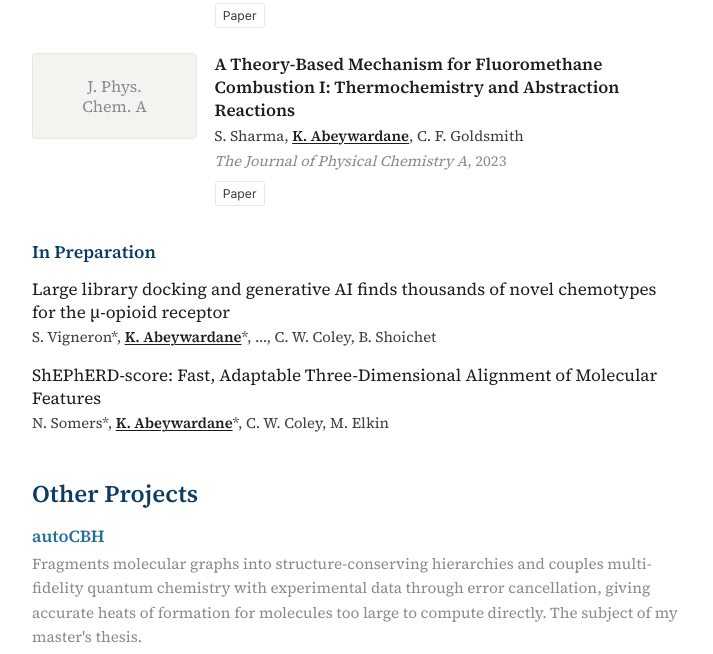
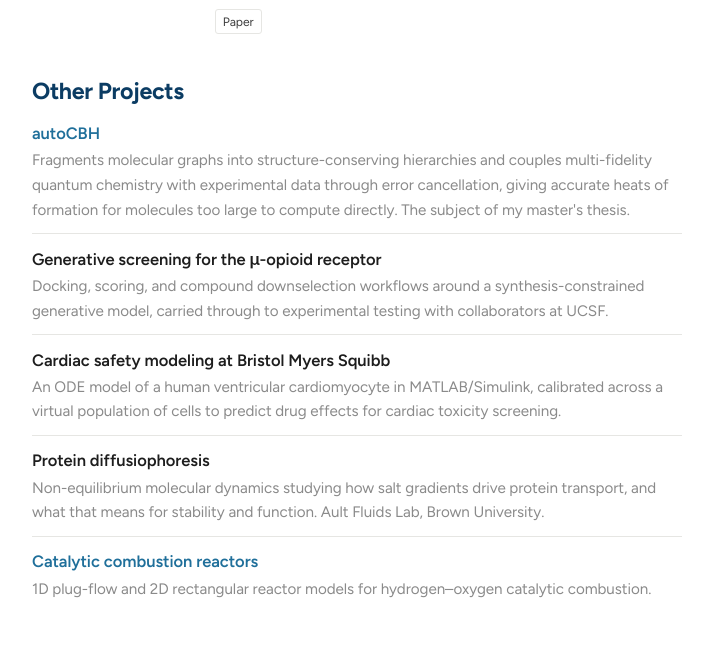
Before and after one commit to kentoabeywardane/kentoabeywardane.github.io, a plain HTML site: page index.html in a window 1280 px wide. Shown: the part 3542-4196 px from the top of the page, without its empty margins (418-1131 px from the left). Drawn offline with Linux system fonts and the light colour scheme.

Commit message:
Switch to Figtree, drop in-preparation section
Claude-Session: https://claude.ai/code/session_01Q1pY8nh8t1UsAuJzUnJ1rk

```diff
--- a/assets/css/style.css
+++ b/assets/css/style.css
@@ -9,8 +9,10 @@
   --rule: #e6e6e3;
   --tile: #f3f3f0;
   --figure-bg: #ffffff;
-  --serif: "Source Serif 4", Georgia, "Times New Roman", serif;
-  --sans: Inter, -apple-system, BlinkMacSystemFont, "Segoe UI", sans-serif;
+  /* Swap --serif for a different face to restyle the whole page.
+     Friendly alternatives: "DM Sans", "Karla", "Nunito Sans", "Work Sans". */
+  --serif: Figtree, -apple-system, BlinkMacSystemFont, "Segoe UI", Arial, sans-serif;
+  --sans: Figtree, -apple-system, BlinkMacSystemFont, "Segoe UI", Arial, sans-serif;
 }
 @media (prefers-color-scheme: dark) {
   :root:not([data-theme="light"]) {
@@ -38,8 +40,9 @@ body {
   background: var(--bg);
   color: var(--fg);
   font-family: var(--serif);
-  font-size: 17px;
-  line-height: 1.6;
+  font-size: 16.5px;
+  line-height: 1.62;
+  letter-spacing: -0.003em;
   -webkit-font-smoothing: antialiased;
 }
 p { margin: 0 0 1rem; }
@@ -53,10 +56,10 @@ a:hover { text-decoration: underline; }
 h2 {
   font-family: var(--serif);
   color: var(--accent);
-  font-size: 1.5rem; font-weight: 600; line-height: 1.2;
+  font-size: 1.45rem; font-weight: 700; line-height: 1.2; letter-spacing: -0.015em;
   margin: 0 0 .9rem;
 }
-h3 { font-family: var(--serif); color: var(--fg-strong); font-size: 1.15rem; font-weight: 600; margin: 0 0 .15rem; }
+h3 { font-family: var(--serif); color: var(--fg-strong); font-size: 1.12rem; font-weight: 700; letter-spacing: -0.01em; margin: 0 0 .15rem; }
 h3.sub { color: var(--accent); font-size: 1.1rem; margin: 2rem 0 .75rem; }
 .muted { color: var(--muted); }
 .small { font-size: .88rem; }
@@ -80,9 +83,9 @@ h3.sub { color: var(--accent); font-size: 1.1rem; margin: 2rem 0 .75rem; }
 .monogram {
   display: flex; align-items: center; justify-content: center;
   background: var(--tile); color: var(--accent);
-  font-family: var(--serif); font-size: 2.6rem; letter-spacing: .02em;
+  font-family: var(--serif); font-size: 2.5rem; font-weight: 600; letter-spacing: .01em;
 }
-.profile-name { font-family: var(--serif); font-size: 1.35rem; font-weight: 600; color: var(--fg-strong); margin: 0 0 .1rem; line-height: 1.25; }
+.profile-name { font-family: var(--serif); font-size: 1.3rem; font-weight: 700; letter-spacing: -0.015em; color: var(--fg-strong); margin: 0 0 .1rem; line-height: 1.25; }
 .profile-role { margin: 0 0 .35rem; }
 .profile-affil { font-size: .95rem; margin: 0 0 .6rem; line-height: 1.45; }
 .profile-mail { font-family: var(--sans); font-size: .85rem; margin: 0 0 1rem; }
@@ -127,14 +130,11 @@ h3.sub { color: var(--accent); font-size: 1.1rem; margin: 2rem 0 .75rem; }
 .teaser img { max-height: 84px; width: auto; object-fit: contain; }
 .teaser .badge { position: absolute; top: -.45rem; left: -.3rem; }
 .teaser-text { background: var(--tile); font-family: var(--serif); color: var(--muted); font-size: 1rem; text-align: center; line-height: 1.25; }
-.pub-title { font-weight: 600; color: var(--fg-strong); margin: 0 0 .15rem; line-height: 1.35; }
+.pub-title { font-weight: 600; letter-spacing: -0.008em; color: var(--fg-strong); margin: 0 0 .15rem; line-height: 1.35; }
 .pub-title a { color: inherit; }
 .pub-title a:hover { color: var(--link); text-decoration: none; }
 .pub-authors { font-size: .92rem; margin: 0 0 .1rem; }
 .pub-venue { font-size: .92rem; color: var(--muted); margin: 0; }
-.prep { list-style: none; padding: 0; margin: 0; }
-.prep li { margin-bottom: .9rem; }
-.prep .pub-title { font-weight: 400; }
 
 /* ============ projects ============ */
 .projects { list-style: none; padding: 0; margin: 0; }
--- a/index.html
+++ b/index.html
@@ -10,7 +10,7 @@
   <meta property="og:image" content="assets/img/shepherd2.webp">
   <link rel="preconnect" href="https://fonts.googleapis.com">
   <link rel="preconnect" href="https://fonts.gstatic.com" crossorigin>
-  <link href="https://fonts.googleapis.com/css2?family=Inter:wght@400;500;600&family=Source+Serif+4:opsz,wght@8..60,400;8..60,600&display=swap" rel="stylesheet">
+  <link href="https://fonts.googleapis.com/css2?family=Figtree:ital,wght@0,400;0,500;0,600;0,700;1,400;1,500&family=Source+Serif+4:opsz,wght@8..60,400;8..60,600&display=swap" rel="stylesheet">
   <link rel="stylesheet" href="assets/css/style.css">
 </head>
 <body>
@@ -217,17 +217,6 @@
         </li>
       </ol>
 
-      <h3 class="sub">In Preparation</h3>
-      <ul class="prep">
-        <li>
-          <p class="pub-title">Large library docking and generative AI finds thousands of novel chemotypes for the &mu;-opioid receptor</p>
-          <p class="pub-authors">S. Vigneron*, <b><u>K. Abeywardane</u></b>*, &hellip;, C. W. Coley, B. Shoichet</p>
-        </li>
-        <li>
-          <p class="pub-title">ShEPhERD-score: Fast, Adaptable Three-Dimensional Alignment of Molecular Features</p>
-          <p class="pub-authors">N. Somers*, <b><u>K. Abeywardane</u></b>*, C. W. Coley, M. Elkin</p>
-        </li>
-      </ul>
     </section>
 
     <section id="projects">
```
